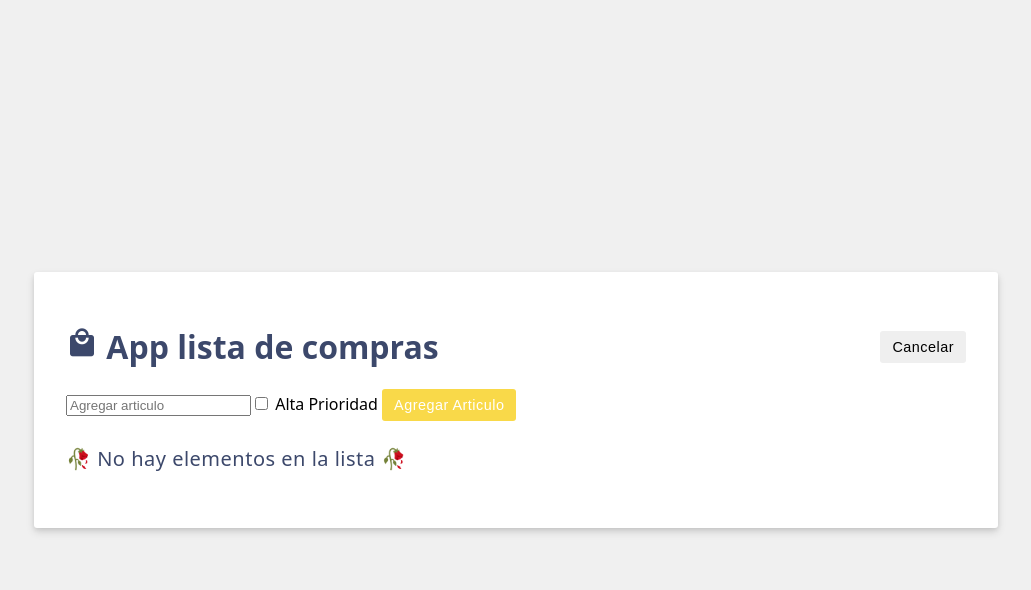
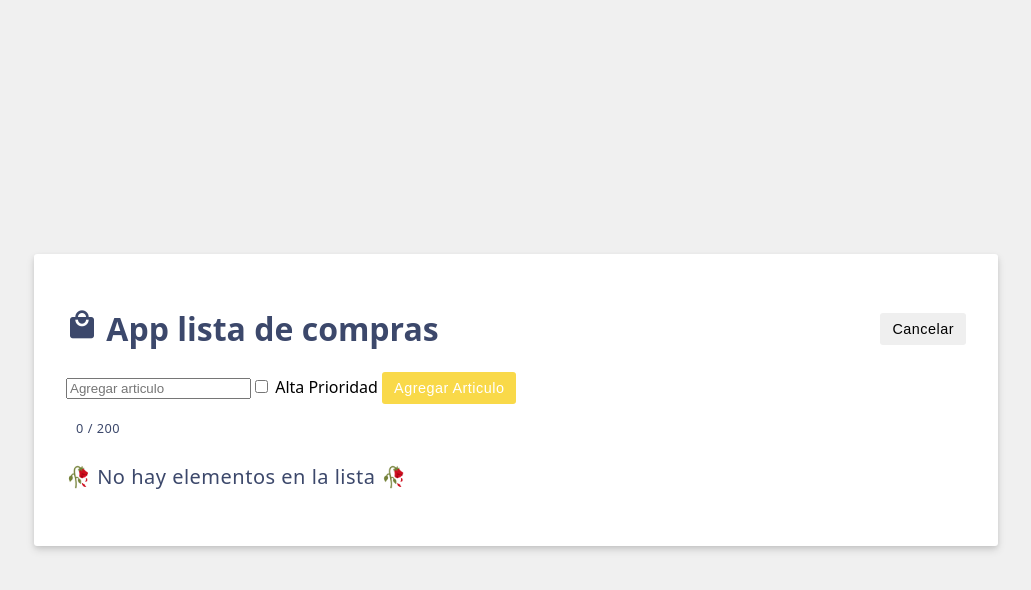
Before and after one commit to GaonaRiveraDiegoGael/VueJs-ShoppingCart, a Vue app: page / in a window 1280 px wide. Both pictures are taken after a click on the button "Agregar Articulo". Shown: the top 590 px of the page, without its empty margins (124-1155 px from the left). Built offline with nearby package versions, Linux system fonts and the light colour scheme.

Commit message:
⭐ FEAT: Computed

```diff
--- a/src/App.vue
+++ b/src/App.vue
@@ -1,7 +1,7 @@
 <script setup>
 // Importando funcion
 // para crear referencias reactivas
-import { ref } from 'vue'
+import { ref, computed } from 'vue'
 // Creando una referencia reactiva
 // de tipo string
 const header = ref('App lista de compras');
@@ -19,6 +19,10 @@ const togglePurchased = (item) => {
   item.purchased = !item.purchased
 };
 const newItem =ref('');
+// Creando propiedad computada
+const characterCount = computed(()=>{
+  return newItem.value.length;
+});
 const newItemHighPriority = ref(false)
 // Metodos
 const saveItems = () => {
@@ -71,6 +75,9 @@ const editing = ref(false);
     <button class="btn btn-primary">
       Agregar Articulo
     </button>
+    <p class="counter">
+      {{ characterCount }} / 200
+    </p>
   </form>
   <ul>
     <li
@@ -78,7 +85,7 @@ const editing = ref(false);
     @click="togglePurchased(items[index])"
     :class="{priority: highPriority, strickeout:purchased}"
     v-bind:key="id">
-    {{ label }}</li>
+    🍔{{ label }}</li>
   </ul>
   <!-- <ul>
     <li
```
